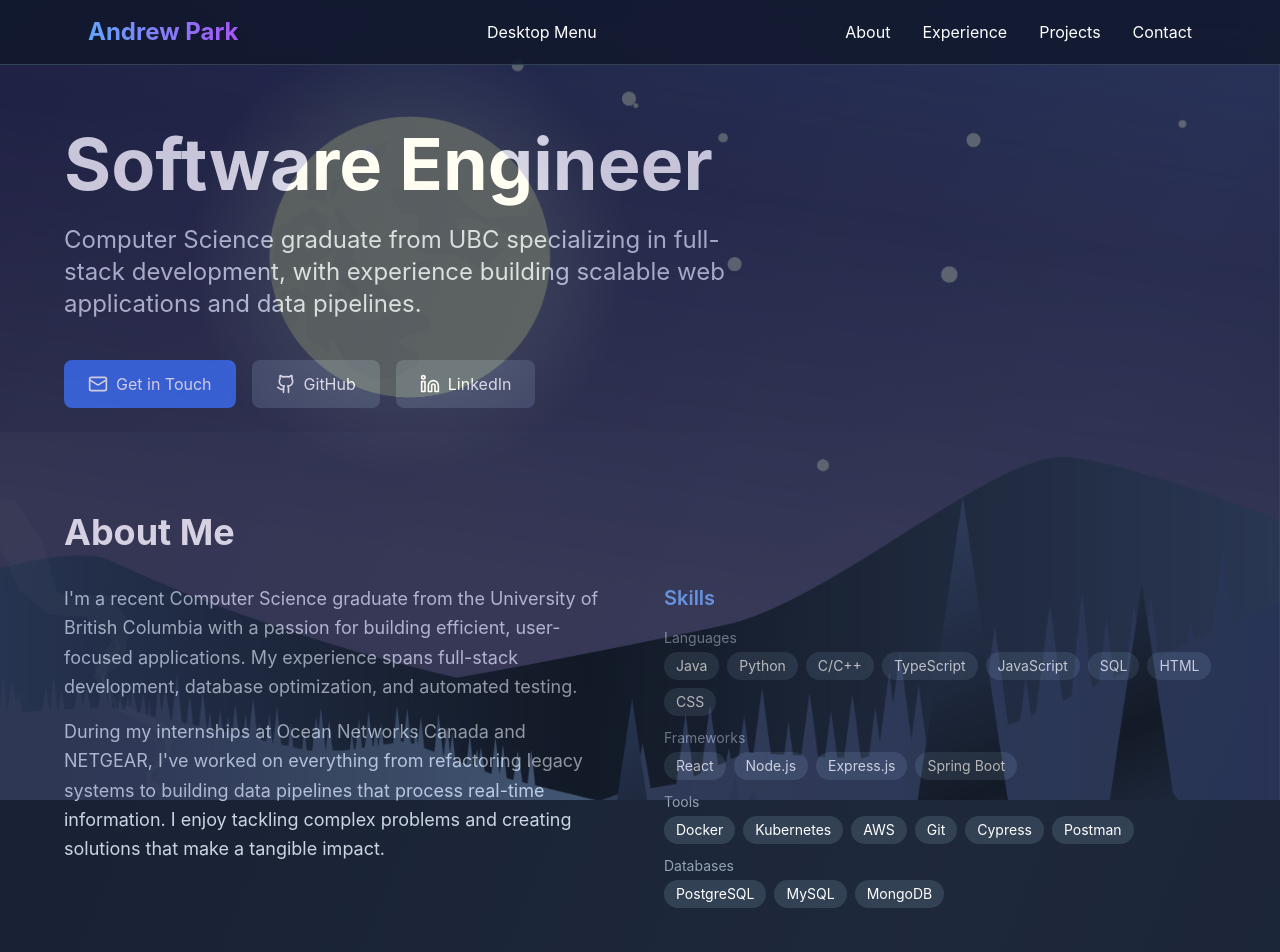
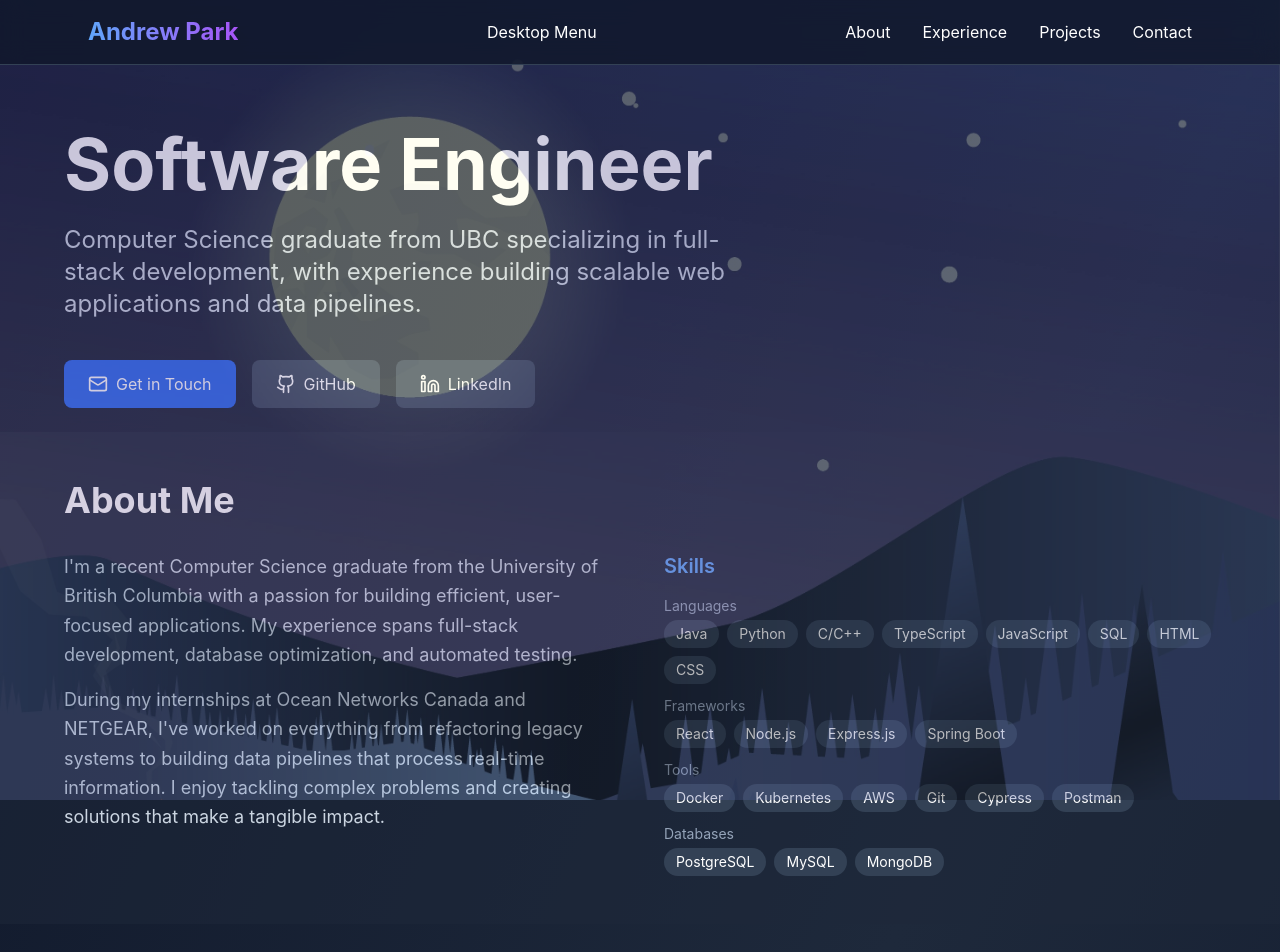
Before and after one commit to AndePark/Personal_Website, a React (Create React App) app in the folder frontend/: page / in a window 1280 px wide. Shown: the top 952 px of the page. Built offline with nearby package versions, Linux system fonts and the light colour scheme.

Commit message:
layoutv2

```diff
--- a/frontend/src/App.js
+++ b/frontend/src/App.js
@@ -208,7 +208,7 @@ export default function App() {
         </div>
       </section>
       {/* About Section */}
-      <section id="about" className="py-20 px-6 bg-slate-800/50">
+      <section id="about" className="py-12 px-6 bg-slate-800/50">
         <div className="max-w-6xl mx-auto">
           <h3 className="text-3xl md:text-4xl font-bold mb-8">About Me</h3>
           <div className="grid md:grid-cols-2 gap-12">
```
